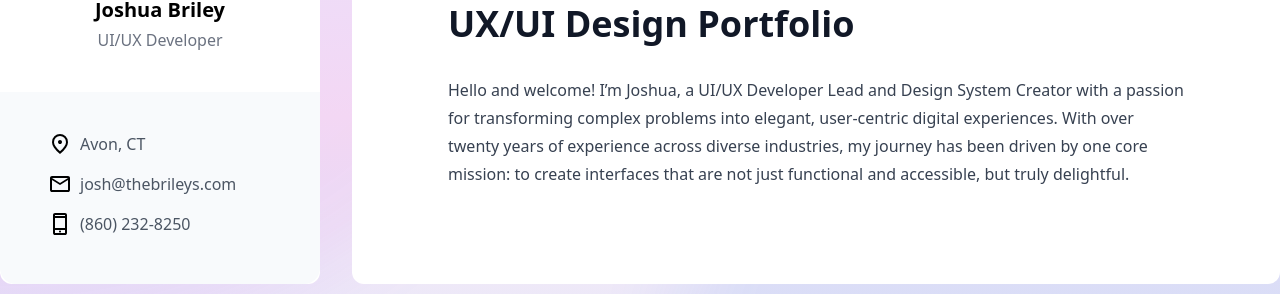
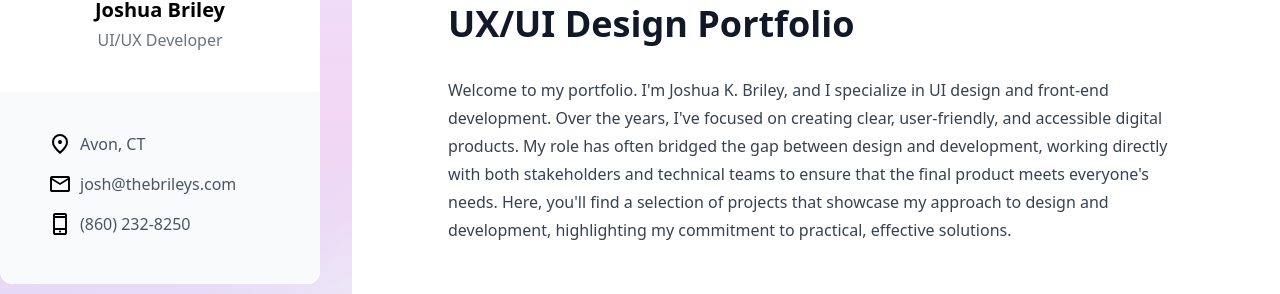
Before and after one commit to somecallmejosh/2024-portfolio, a Nuxt app: page /portfolio in a window 1280 px wide. Shown: the part 284-578 px from the top of the page. Built offline with nearby package versions, Linux system fonts and the light colour scheme.

Commit message:
Update portfolio intro.

```diff
--- a/pages/portfolio/index.vue
+++ b/pages/portfolio/index.vue
@@ -1,8 +1,8 @@
 <template>
   <div>
-    <div class="p-12 py-20 lg:p-24 prose max-w-full">
+    <div class="max-w-full p-12 py-20 prose lg:p-24">
       <h1>UX/UI Design Portfolio</h1>
-      <p>Hello and welcome! I’m Joshua, a UI/UX Developer Lead and Design System Creator with a passion for transforming complex problems into elegant, user-centric digital experiences. With over twenty years of experience across diverse industries, my journey has been driven by one core mission: to create interfaces that are not just functional and accessible, but truly delightful.</p>
+      <p>Welcome to my portfolio. I'm Joshua K. Briley, and I specialize in UI design and front-end development. Over the years, I've focused on creating clear, user-friendly, and accessible digital products. My role has often bridged the gap between design and development, working directly with both stakeholders and technical teams to ensure that the final product meets everyone's needs. Here, you'll find a selection of projects that showcase my approach to design and development, highlighting my commitment to practical, effective solutions.</p>
     </div>
   </div>
 </template>
```
